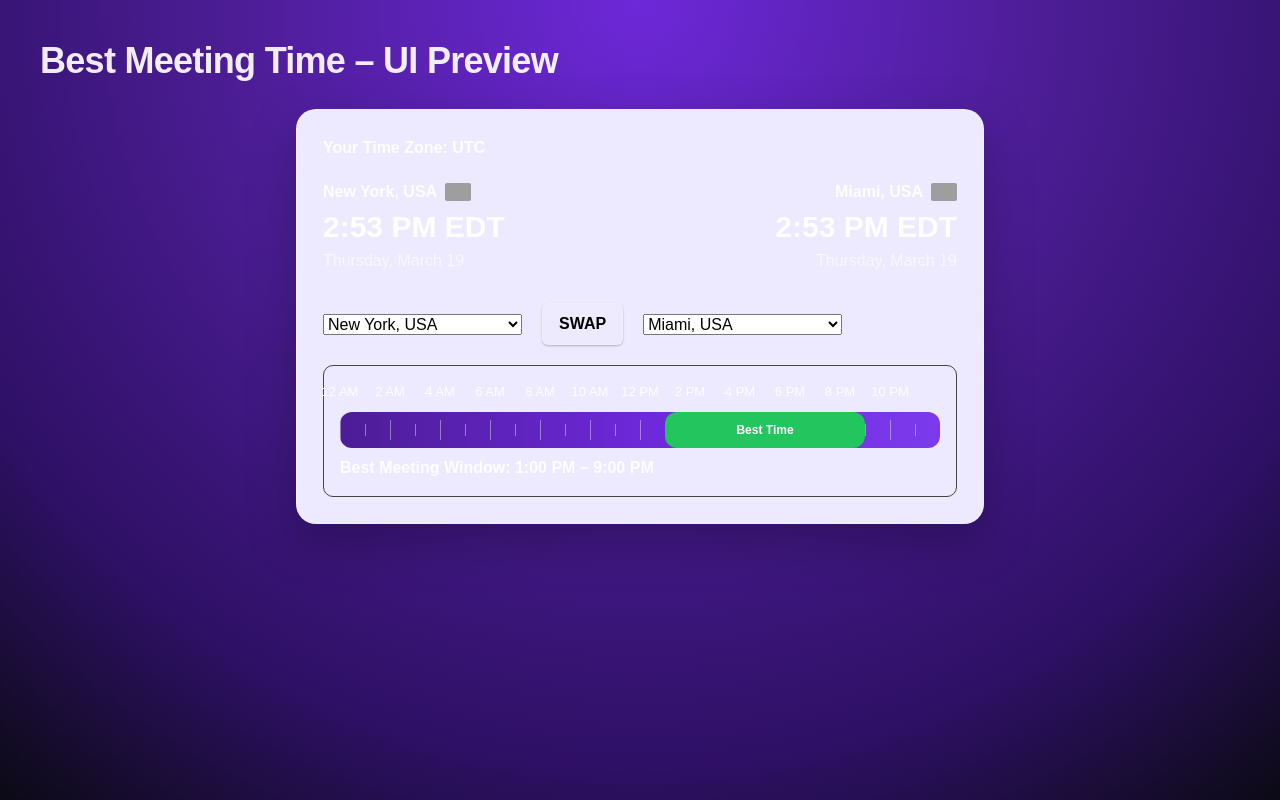
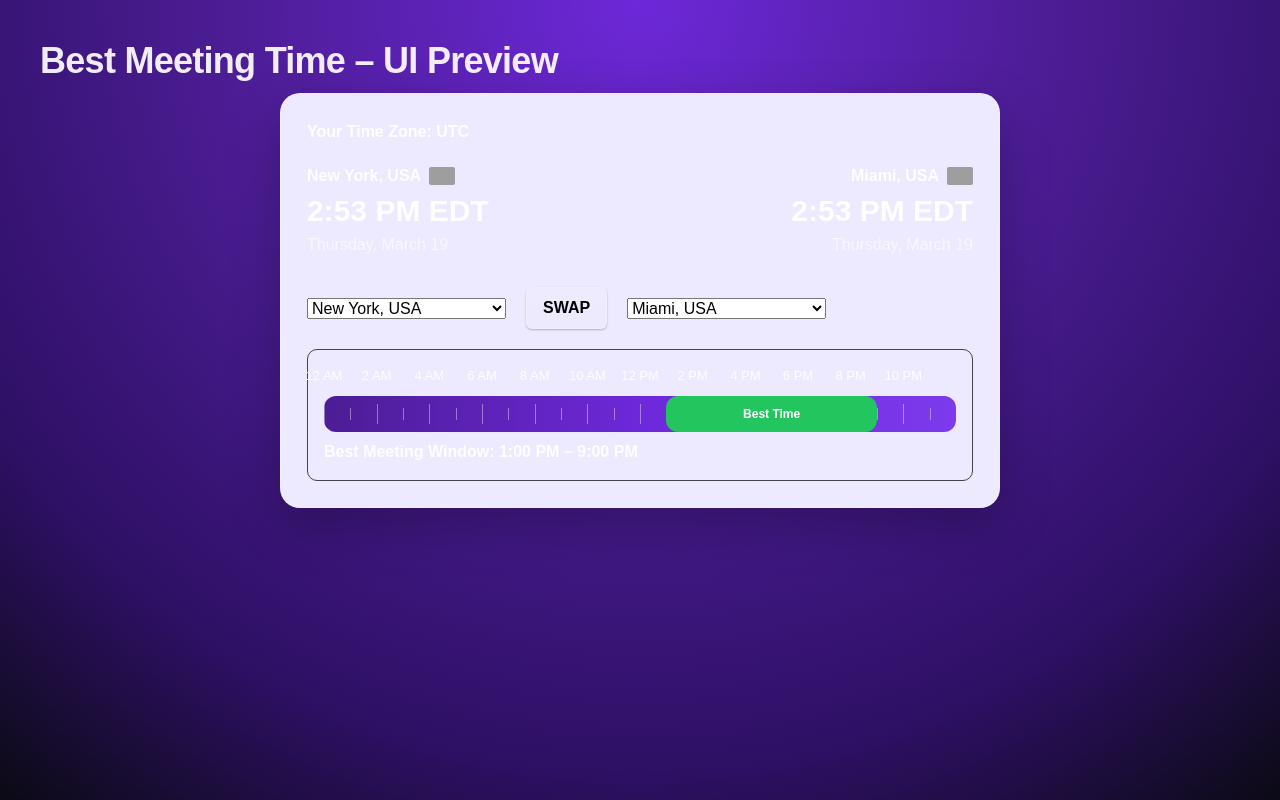
Before and after one commit to techtalk1282/Best-Meeting-Time, a Next.js app: page /preview in a window 1280 px wide. Built offline with nearby package versions, Linux system fonts and the light colour scheme; grey boxes are pictures that could not be loaded.

Commit message:
ui: remove outer container padding to eliminate double-card layout

```diff
--- a/app/ui/ToolPreviewSection.tsx
+++ b/app/ui/ToolPreviewSection.tsx
@@ -309,7 +309,7 @@ export default function ToolPreviewSection() {
 
   return (
 
-   <div style={{ maxWidth: 720, margin: "0 auto", padding: 16 }}>
+   <div style={{ maxWidth: 720, margin: "0 auto" }}>
 
   <div
     style={{
```
